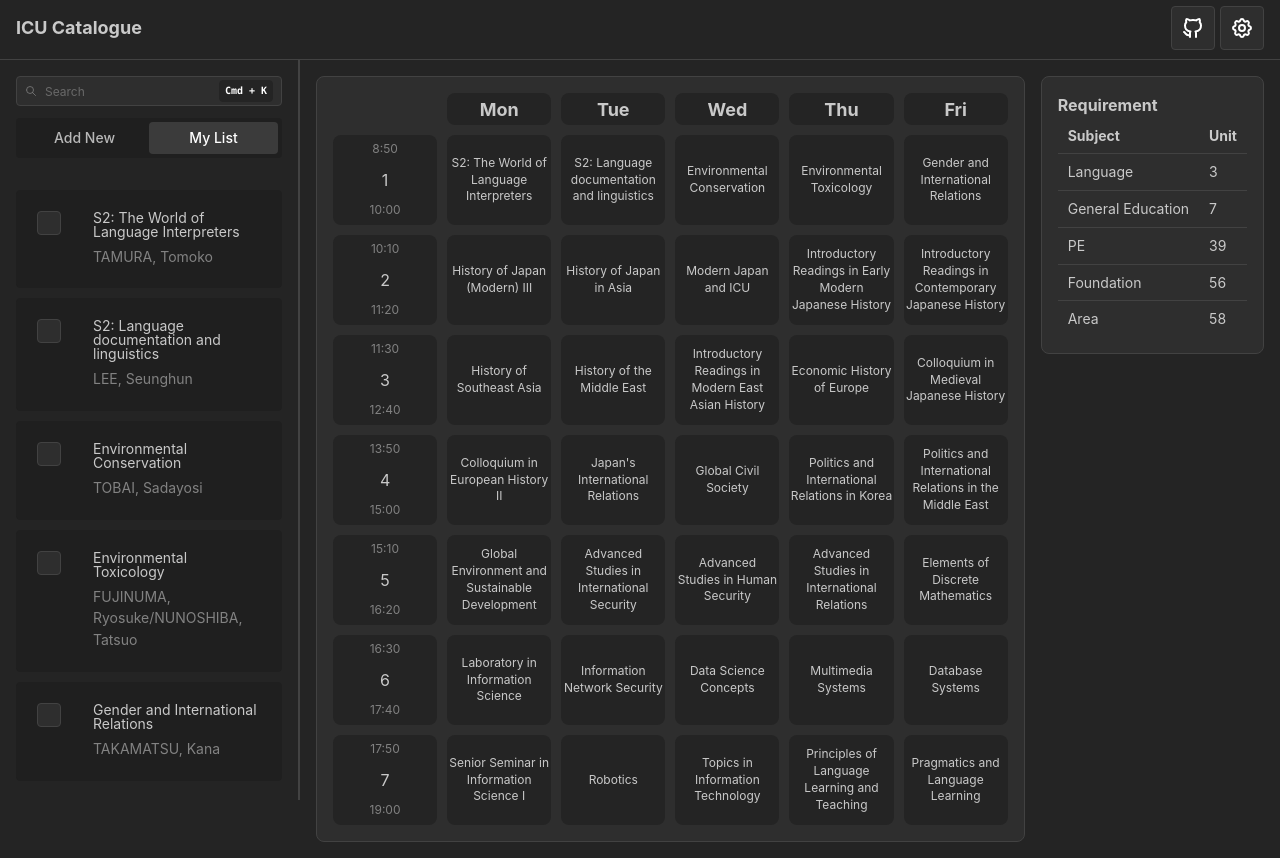
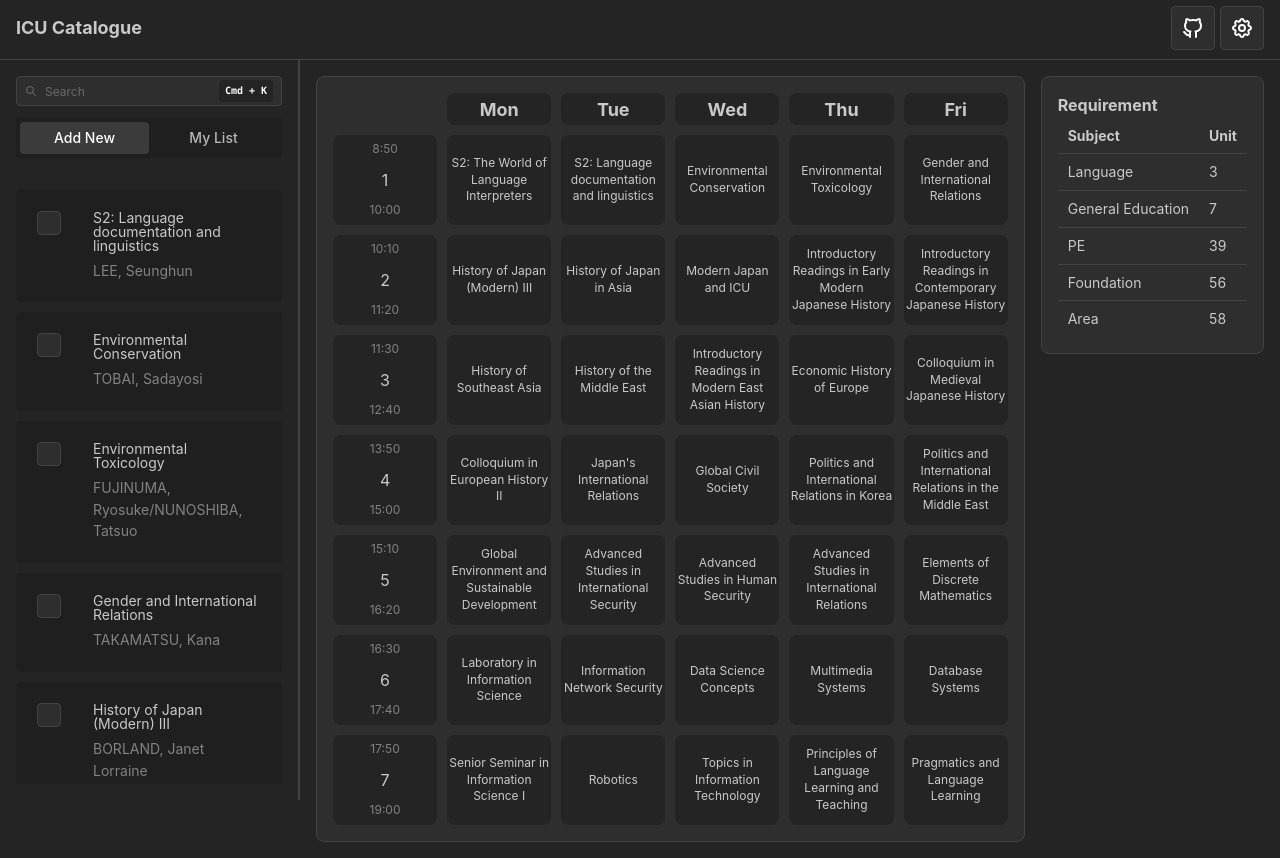
Before and after one commit to ItsukiKigoshi/icu-catalogue, a Next.js app: page / in a window 1280 px wide. Built offline with nearby package versions, Linux system fonts and the light colour scheme.

Commit message:
Fix NavbarSearch section state initialization

```diff
--- a/components/NavbarSearch/NavbarSearch.tsx
+++ b/components/NavbarSearch/NavbarSearch.tsx
@@ -1400,7 +1400,7 @@ const tabs = {
   ],
 };
 export function NavbarSearch() {
-  const [section, setSection] = useState<"addNew" | "myItems">("myItems");
+  const [section, setSection] = useState<"addNew" | "myItems">("addNew");
   const [value, onChange] = useState(false);
 
   const courses = tabs[section].map((item) => (
```
